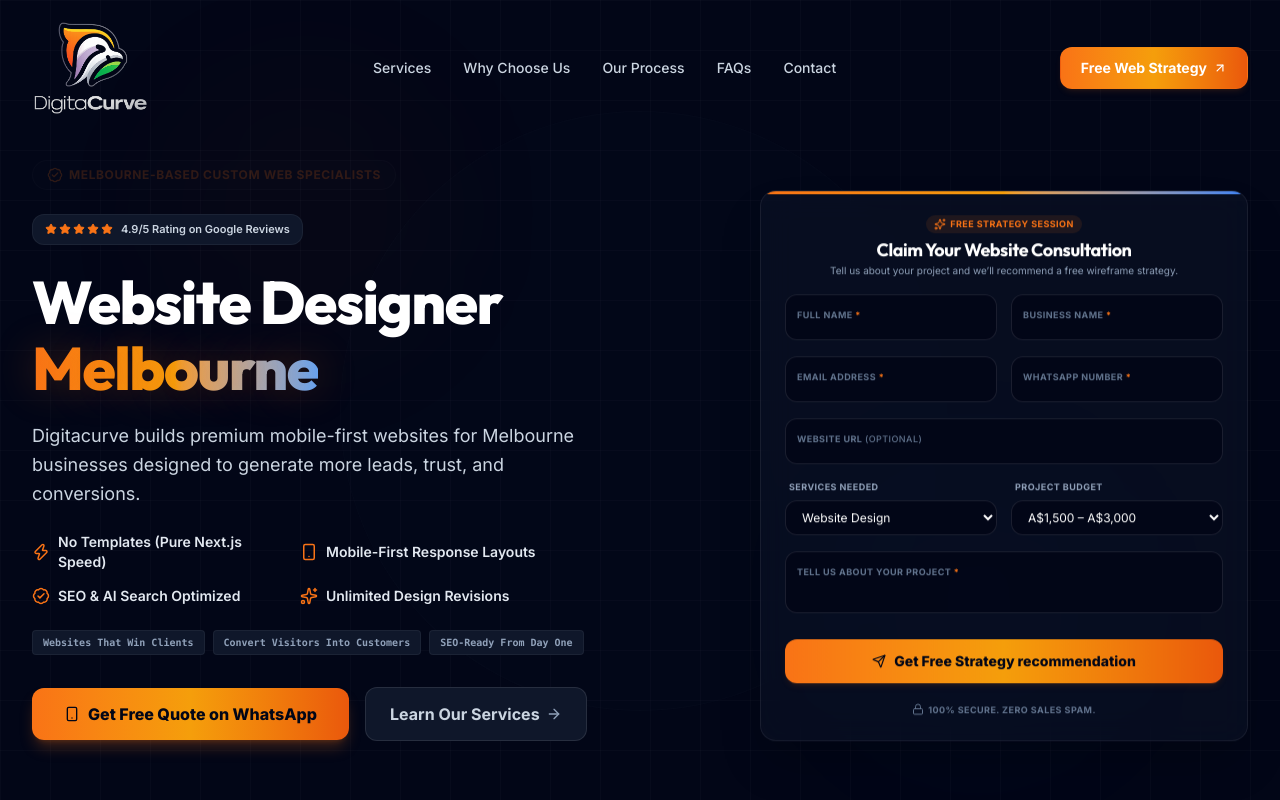
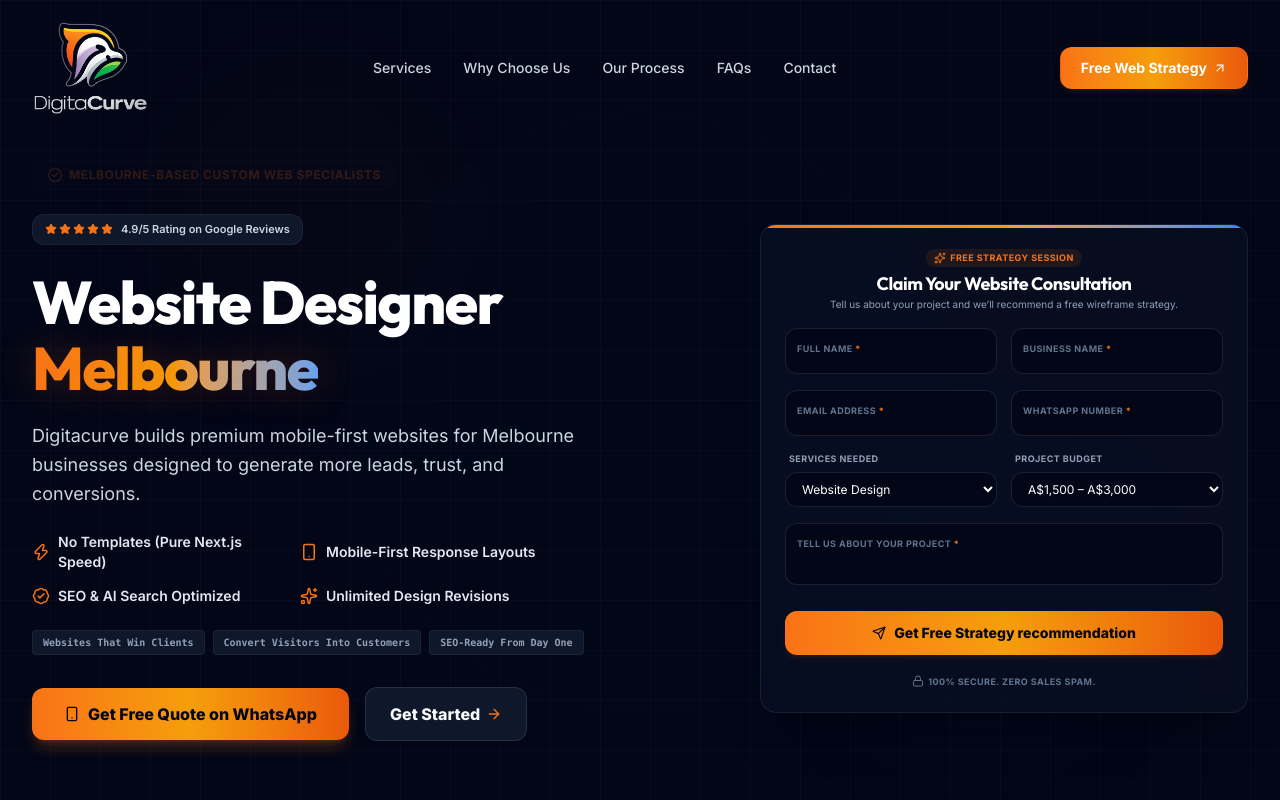
Before and after one commit to ayodhyadharsha-max/website-digitacurve, a Next.js app: page /web-design-melbourne in a window 1280 px wide. Shown: the top 800 px of the page. Built offline with nearby package versions, Linux system fonts and the light colour scheme.

Commit message:
Remove website URL input from forms and make Hero button scroll to form

```diff
--- a/src/components/HeroSection.tsx
+++ b/src/components/HeroSection.tsx
@@ -257,16 +257,16 @@ ${formData.message}`;
               </a>
 
               <a
-                href="#services-section"
+                href="#hero-audit-form"
                 onClick={(e) => {
                   e.preventDefault();
-                  document.getElementById('services-section')?.scrollIntoView({ behavior: 'smooth' });
-                  window.history.pushState(null, '', '#services-section');
+                  document.getElementById('hero-lead-form')?.scrollIntoView({ behavior: 'smooth', block: 'start' });
+                  window.history.pushState(null, '', '#hero-audit-form');
                 }}
-                className="w-full sm:w-auto inline-flex items-center justify-center px-6 py-3.5 rounded-xl text-sm sm:text-base font-bold text-slate-300 bg-slate-900 border border-white/10 hover:bg-slate-800 transition-all active:scale-95 gap-1.5"
+                className="w-full sm:w-auto inline-flex items-center justify-center px-6 py-3.5 rounded-xl text-sm sm:text-base font-extrabold text-slate-100 bg-slate-900 border border-white/10 hover:bg-slate-800 transition-all active:scale-95 gap-1.5 cursor-pointer"
               >
-                <span>Learn Our Services</span>
-                <ArrowRight className="w-4 h-4 text-slate-400" />
+                <span>Get Started</span>
+                <ArrowRight className="w-4 h-4 text-orange-500" />
               </a>
             </motion.div>
           </div>
@@ -407,24 +407,6 @@ ${formData.message}`;
                       </div>
                     </div>
 
-                    {/* Row 3: Website URL */}
-                    <div className="relative w-full">
-                      <input
-                        type="text"
-                        id="hero-website-input"
-                        name="website"
-                        value={formData.website}
-                        onChange={handleChange}
-                        placeholder=" "
-                        className="peer w-full px-3 py-2.5 pt-4.5 rounded-xl bg-slate-950/80 border border-white/10 text-white outline-none focus:border-orange-500/50 hover:border-white/20 transition-all font-sans text-xs"
-                      />
-                      <label
-                        htmlFor="hero-website-input"
-                        className="absolute text-[9px] font-bold text-slate-500 duration-300 transform -translate-y-2.5 scale-90 top-3.5 z-10 origin-[0] left-3 peer-placeholder-shown:scale-100 peer-placeholder-shown:translate-y-0 peer-focus:scale-90 peer-focus:-translate-y-2.5 peer-focus:text-orange-500 uppercase tracking-wider"
-                      >
-                        Website URL <span className="text-slate-500 font-medium">(Optional)</span>
-                      </label>
-                    </div>
 
                     {/* Row 4: Dropdowns */}
                     <div className="grid grid-cols-1 sm:grid-cols-2 gap-3.5">
--- a/src/components/LeadFormSection.tsx
+++ b/src/components/LeadFormSection.tsx
@@ -256,21 +256,6 @@ ${formData.message}`;
                 </div>
               </div>
 
-              {/* Row 3: Website URL */}
-              <div className="flex flex-col">
-                <label htmlFor="form-website" className="text-xs font-bold text-slate-400 uppercase tracking-wider mb-2">
-                  Current Website URL <span className="text-slate-500 font-medium">(Optional)</span>
-                </label>
-                <input
-                  type="text"
-                  id="form-website"
-                  name="website"
-                  value={formData.website}
-                  onChange={handleChange}
-                  placeholder="e.g. www.mybusiness.com.au"
-                  className="w-full px-4 py-3.5 rounded-xl bg-slate-950/80 border border-white/10 text-white placeholder-slate-500 outline-none focus:border-orange-500/50 hover:border-white/20 transition-all font-sans text-sm"
-                />
-              </div>
 
               {/* Row 4: Service & Budget dropdowns */}
               <div className="grid grid-cols-1 sm:grid-cols-2 gap-6">
```
